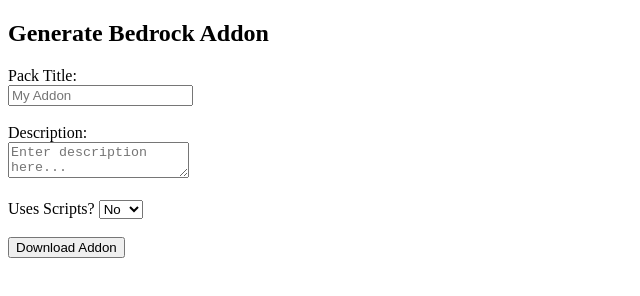
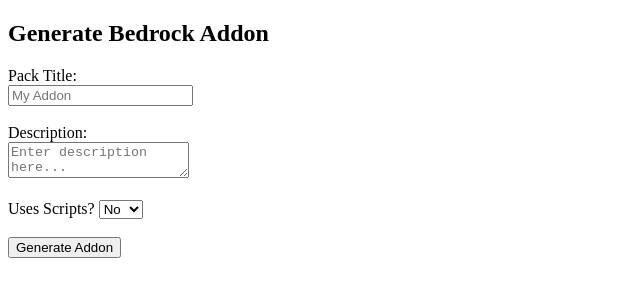
Before and after one commit to gaophyx/addon-generator, a plain HTML site: page index.html in a window 1280 px wide. Shown: the full height of the page, 0-640 px from the left. Drawn offline with nearby package versions, Linux system fonts and the light colour scheme.

Commit message:
Update index.html

```diff
--- a/index.html
+++ b/index.html
@@ -21,7 +21,7 @@
     <option value="yes">Yes</option>
   </select><br><br>
 
-  <button onclick="generateAddon()">Download Addon</button>
+  <button onclick="generateAddon()">Generate Addon</button>
 
   <script>
     async function generateAddon() {
```
